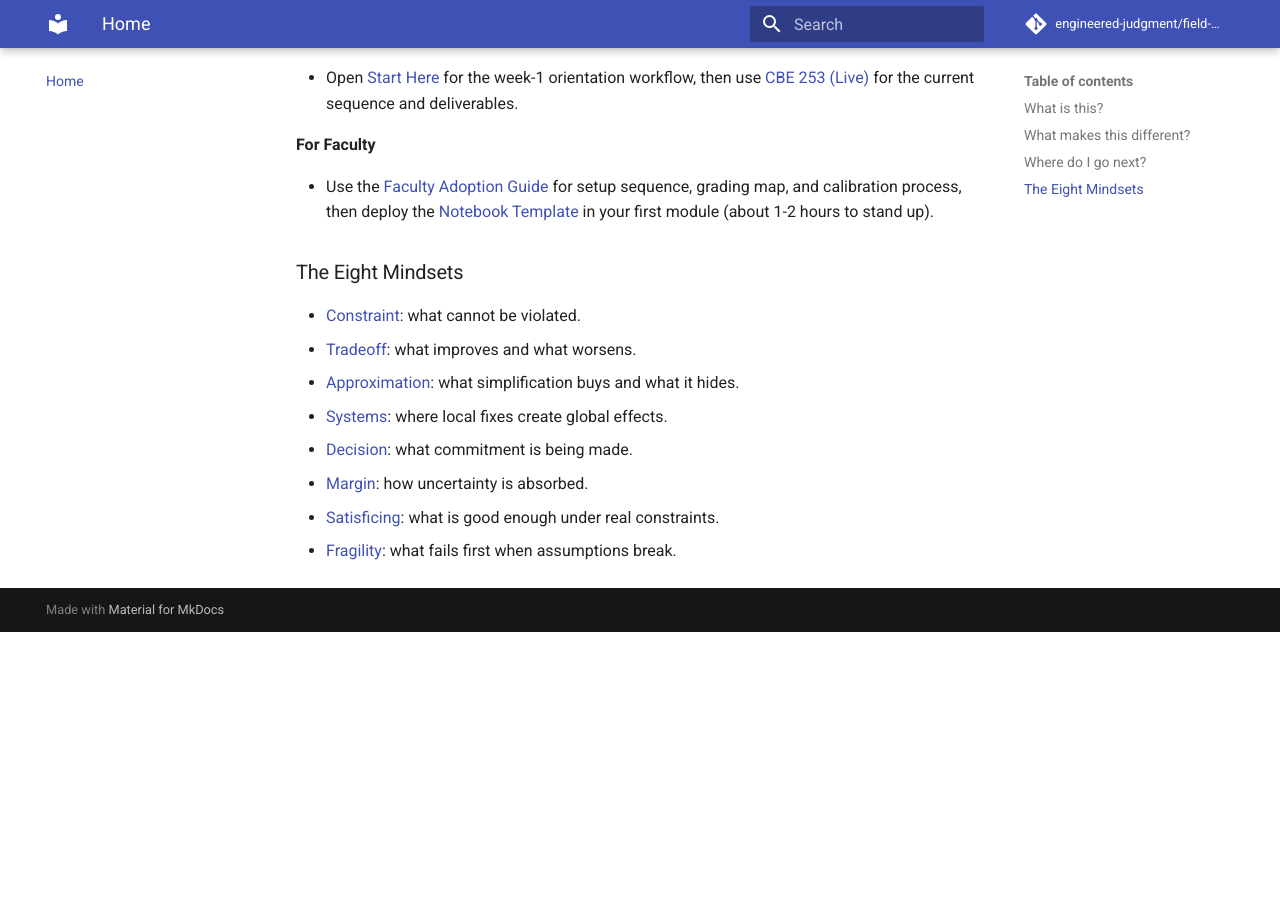
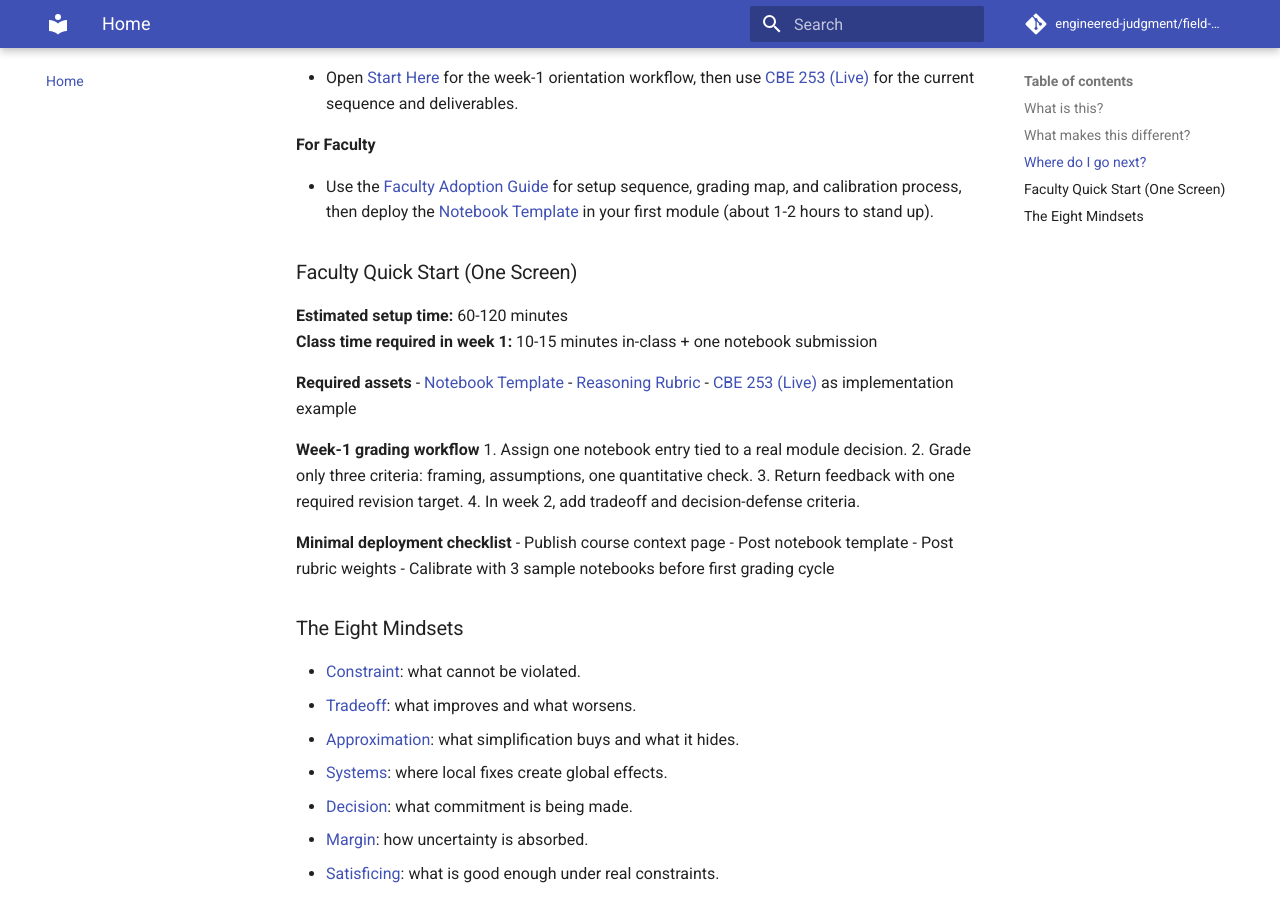
Before and after one commit to engineered-judgment/field-notes, an MkDocs documentation site: the page built from docs/index.md, in a window 1280 px wide and 900 px high, scrolled down 894 px. Built offline with MkDocs 1.6.1 and Material for MkDocs 9.7.7, drawn with Linux system fonts in a browser that asks for light colours; comment, search, counter and statistics services are not loaded; before the commit the page ends 1526 px from its top, so only the background shows below that.

Commit message:
Add faculty quick-start block to homepage

```diff
--- a/docs/index.md
+++ b/docs/index.md
@@ -28,6 +28,27 @@ Observations, worked examples, questions worth keeping, and short exercises orga
 
 - Use the [Faculty Adoption Guide](faculty-adoption.md) for setup sequence, grading map, and calibration process, then deploy the [Notebook Template](notebook-template.md) in your first module (about 1-2 hours to stand up).
 
+### Faculty Quick Start (One Screen)
+**Estimated setup time:** 60-120 minutes
+**Class time required in week 1:** 10-15 minutes in-class + one notebook submission
+
+**Required assets**
+- [Notebook Template](notebook-template.md)
+- [Reasoning Rubric](rubrics/reasoning-rubric.md)
+- [CBE 253 (Live)](contexts/cbe253/index.md) as implementation example
+
+**Week-1 grading workflow**
+1. Assign one notebook entry tied to a real module decision.
+2. Grade only three criteria: framing, assumptions, one quantitative check.
+3. Return feedback with one required revision target.
+4. In week 2, add tradeoff and decision-defense criteria.
+
+**Minimal deployment checklist**
+- Publish course context page
+- Post notebook template
+- Post rubric weights
+- Calibrate with 3 sample notebooks before first grading cycle
+
 ### The Eight Mindsets
 - [Constraint](mindsets/constraint.md): what cannot be violated.
 - [Tradeoff](mindsets/tradeoff.md): what improves and what worsens.
```
